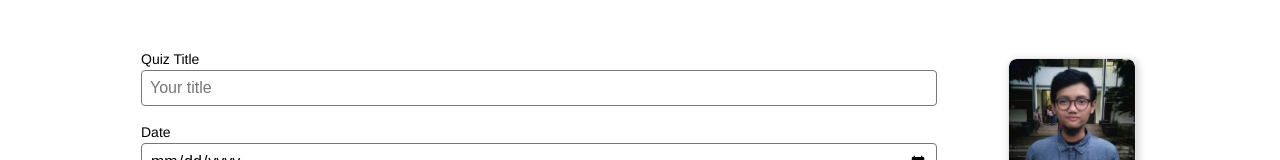
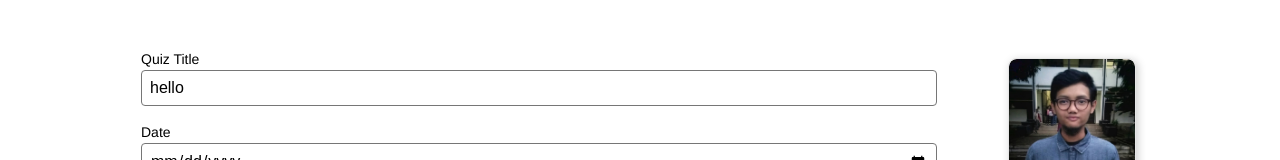
Before and after one commit to fahmifan/grad-viz-react, a React (Create React App) app: page /dashboard/1 in a window 1280 px wide. Shown: the part 122-282 px from the top of the page. Built offline with nearby package versions, Linux system fonts and the light colour scheme.

Commit message:
add value props in Input components

```diff
--- a/src/containers/StudentForm/StudentForm.js
+++ b/src/containers/StudentForm/StudentForm.js
@@ -22,20 +22,20 @@ class StudentForm extends Component {
             label={"Quiz Title"}
             type={"text"}
             changed={(evt) => this.props.onQuizChange(evt.target.value, 'quiz_title')}
-
+            value={this.props.quiz.quiz_title}
             placeholder={"Your title"}
           />
           <Input
             label={"Date"}
             type={"date"}
             changed={(evt) => this.props.onQuizChange(evt.target.value, 'created_at')}
-
+            value={this.props.quiz.created_at}
           />
           <Input
             label={"Score"}
             type={"number"}
             changed={(evt) => this.props.onQuizChange(evt.target.value, 'value')}
-
+            value={this.props.quiz.value}
           />
         </fieldset>
         <div className="mt3">
```
